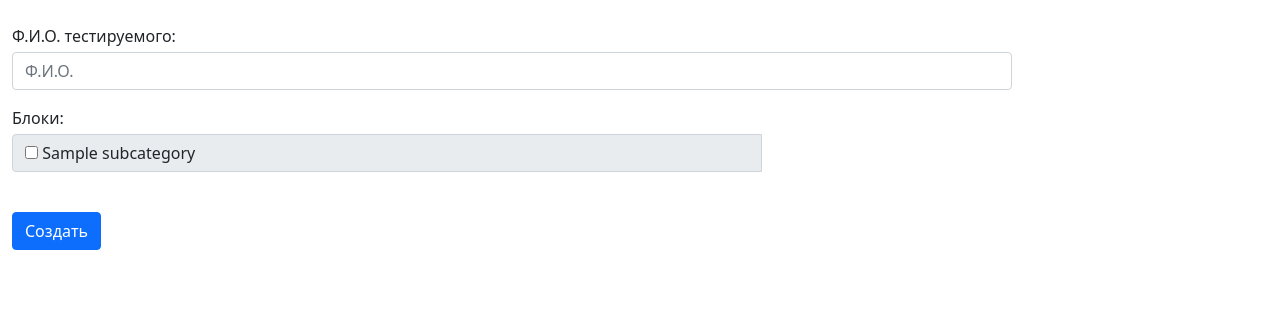
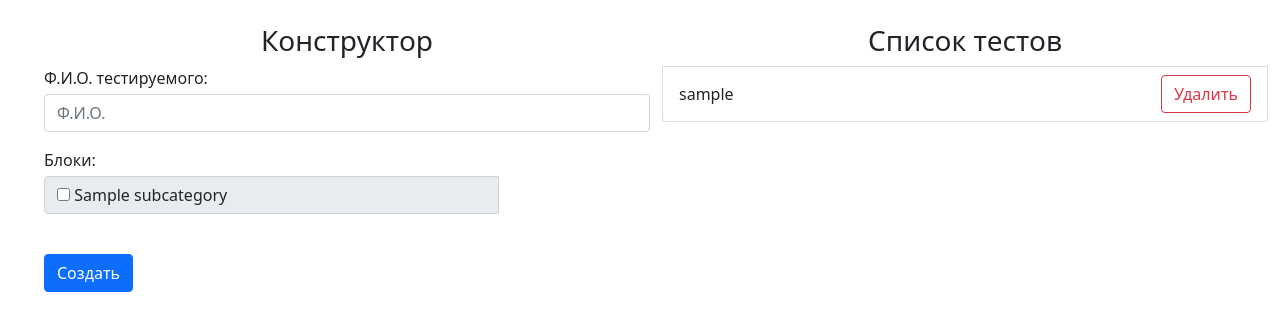
Before and after one commit to nat0t/test_contructor, a Django app: page /constructor/ in a window 1280 px wide. Shown: the part 200-531 px from the top of the page. Run offline with Django 4.2, Linux system fonts and the light colour scheme; tables that the repository leaves empty hold one stand-in row (values such as "Sample post"); parts of the project's set-up code (start-up, migrations or seed data) failed here and were passed over; some libraries are stand-ins or nearby versions.

Commit message:
feat: переработка конструктора
добавлено отображение списка созданных опросов с возможностью их удаления

```diff
--- a/src/constructor/templates/constructor/create_quiz.html
+++ b/src/constructor/templates/constructor/create_quiz.html
@@ -3,7 +3,9 @@
 
 {% block content %}
     <br>
-    <form action="" method="post" class="form" novalidate>
+    <ul class="row justify-content-between">
+        <form action="" method="post" class="form col" novalidate>
+            <h3 class="text-center">Конструктор</h3>
             {% csrf_token %}
 
             {# Render hidden fields. #}
@@ -45,6 +47,16 @@
 
             <button type="submit" class="btn btn-primary">Создать</button>
         </form>
+        <ul class="list-group col">
+            <h3 class="text-center">Список тестов</h3>
+            {% for quiz in quizzes %}
+            <li class="list-group-item d-flex justify-content-between align-items-center">
+                {{ quiz.1 }}
+                <a href="delete/{{ quiz.0 }}" class="btn btn-outline-danger" aria-label="Delete">Удалить</a>
+            </li>
+            {% endfor %}
+        </ul>
+    </div>
     <script>
         // Show/hide inputs with amount values.
         let checkboxes = document.getElementsByClassName('subcategory-checkbox')
--- a/src/constructor/urls.py
+++ b/src/constructor/urls.py
@@ -7,6 +7,7 @@ from . import views
 app_name = 'constructor'
 
 urlpatterns = [
+    path('delete/<int:quiz_id>/', views.delete_quiz, name='delete_quiz'),
     path('login/', views.login_create_quiz, name='login_create_quiz'),
     path('', views.create_quiz, name='create_quiz'),
 ]
--- a/src/constructor/views.py
+++ b/src/constructor/views.py
@@ -18,7 +18,15 @@ def create_quiz(request):
             return HttpResponseRedirect(reverse('constructor:create_quiz'))
     else:
         form = CreateQuizForm()
-    return render(request, 'constructor/create_quiz.html', {'form': form})
+    return render(request, 'constructor/create_quiz.html', {
+        'form': form,
+        'quizzes': Quiz.objects.values_list('pk', 'username'),
+    })
+
+
+def delete_quiz(request, quiz_id: None):
+    Quiz.objects.get(pk=quiz_id).delete()
+    return HttpResponseRedirect(reverse('constructor:create_quiz'))
 
 
 def login_create_quiz(request):
```
Also changed, not shown: 1 other file. Lines whose indentation alone changed are shown as unchanged.
